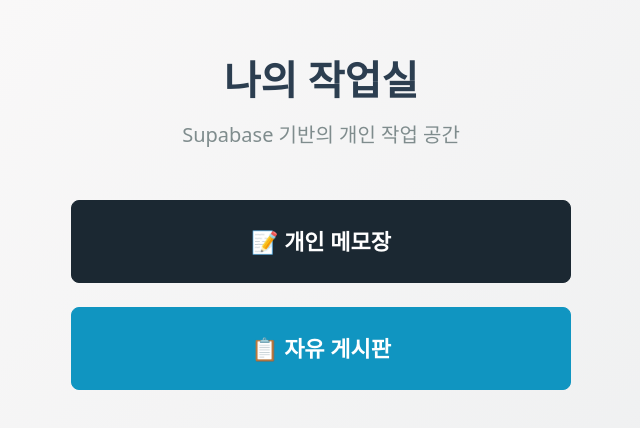
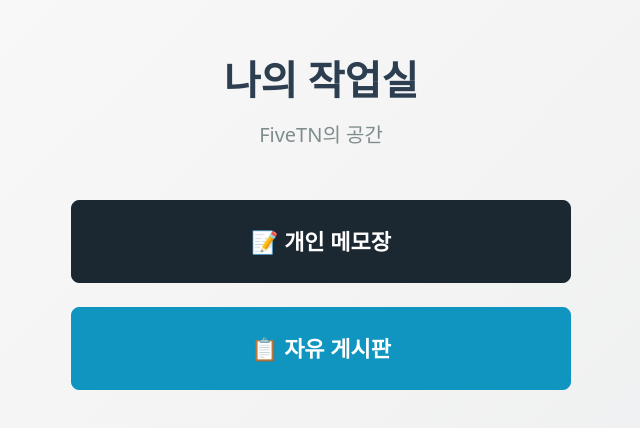
Before and after one commit to fivetown/fivetown.github.io, a plain HTML site: page index.html in a window 1280 px wide. Shown: the part 140-568 px from the top of the page, without its empty margins (319-959 px from the left). Drawn offline with nearby package versions, Linux system fonts and the light colour scheme.

Commit message:
Add files via upload

```diff
--- a/index.html
+++ b/index.html
@@ -3,7 +3,7 @@
 <head>
     <meta charset="UTF-8">
     <meta name="viewport" content="width=device-width, initial-scale=1.0">
-    <title>나의 미니 홈페이지</title>
+    <title>나의 작업실</title>
     <link rel="stylesheet" href="https://cdn.jsdelivr.net/npm/@picocss/pico@1/css/pico.min.css">
     <style>
         body {
@@ -24,7 +24,7 @@
     <main>
         <hgroup>
             <h1>나의 작업실</h1>
-            <p>Supabase 기반의 개인 작업 공간</p>
+            <p>FiveTN의 공간</p>
         </hgroup>
         <section class="menu-buttons">
             <a href="https://docs.google.com/document/d/1-c7SRbAyBaIUv4AJ6wu5cDRP8X-beFp0Fb9kDr9V3no/edit?tab=t.0" role="button" class="contrast" target="_blank" rel="noopener noreferrer">📝 개인 메모장</a>
```
